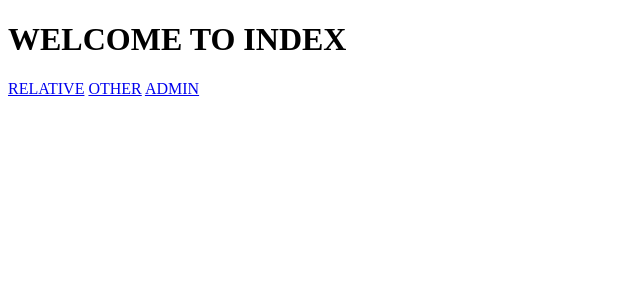
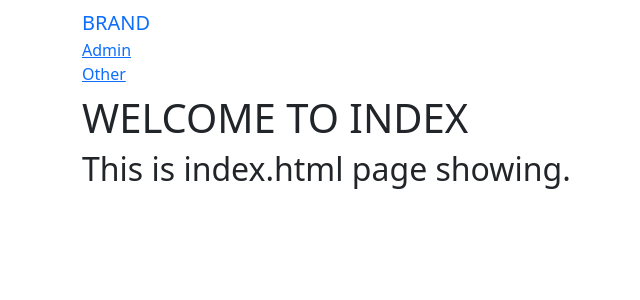
Before and after one commit to staubind/django-part-four, a Django app: page / in a window 1280 px wide. Shown: the top 300 px of the page, without its empty margins (0-640 px from the left). Run offline with Django 3.2, Linux system fonts and the light colour scheme.

Commit message:
learning to extend templates

```diff
--- a/learning_templates/templates/basic_app/base.html
+++ b/learning_templates/templates/basic_app/base.html
@@ -0,0 +1,31 @@
+<!DOCTYPE html>
+<!-- the above should always be the first line in an HTML page -->
+<html lang="en">
+<head>
+    <meta charset="UTF-8">
+    <meta http-equiv="X-UA-Compatible" content="IE=edge">
+    <meta name="viewport" content="width=device-width, initial-scale=1.0">
+    <link href="https://cdn.jsdelivr.net/npm/bootstrap@5.1.0/dist/css/bootstrap.min.css" rel="stylesheet" integrity="sha384-KyZXEAg3QhqLMpG8r+8fhAXLRk2vvoC2f3B09zVXn8CA5QIVfZOJ3BCsw2P0p/We" crossorigin="anonymous">
+    <title>Document</title>
+</head>
+<body>
+    <nav class="navbar navbar-default navbar-static-top">
+        <div class="container">
+            <ul class="nav navbar-nav">
+                <li><a class="navbar-brand" href="{% url 'index' %}">BRAND</a></li>
+                <li><a class="navbar-link" href="{% url 'admin:index' %}">Admin</a></li>
+                <li><a class="navbar-link" href="{% url 'basic_app:other' %}">Other</a></li>
+            </ul>
+        </div>
+    </nav>
+<!-- all of the stuff on this page is stuff that we want to appear on every page -->
+    <div class="container">
+
+        {% block body_block %}
+            <!-- Anything outside of this will be inherited if you extend! -->
+        {% endblock %}
+    </div>
+
+
+</body>
+</html>
--- a/learning_templates/templates/basic_app/index.html
+++ b/learning_templates/templates/basic_app/index.html
@@ -1,16 +1,9 @@
 <!DOCTYPE html>
-<html lang="en">
-<head>
-    <meta charset="UTF-8">
-    <meta http-equiv="X-UA-Compatible" content="IE=edge">
-    <meta name="viewport" content="width=device-width, initial-scale=1.0">
-    <title>Document</title>
-</head>
-<body>
-    <h1>WELCOME TO INDEX</h1>
-    <a href="{% url 'basic_app:relative' %}">RELATIVE</a>
-    <a href="{% url 'basic_app:other' %}">OTHER</a>
-    <a href="{% url 'admin:index' %}">ADMIN</a>
-
-</body>
-</html>
+    {% extends "basic_app/base.html" %}
+    {% block body_block %}
+        <h1>WELCOME TO INDEX</h1>
+        <h2>This is index.html page showing.</h2>
+        <!-- <a href="{% url 'basic_app:relative' %}">RELATIVE</a>
+        <a href="{% url 'basic_app:other' %}">OTHER</a>
+        <a href="{% url 'admin:index' %}">ADMIN</a> -->
+    {% endblock %}
```
Also changed, not shown: learning_templates/templates/basic_app/other.html (+11 -13 lines).
